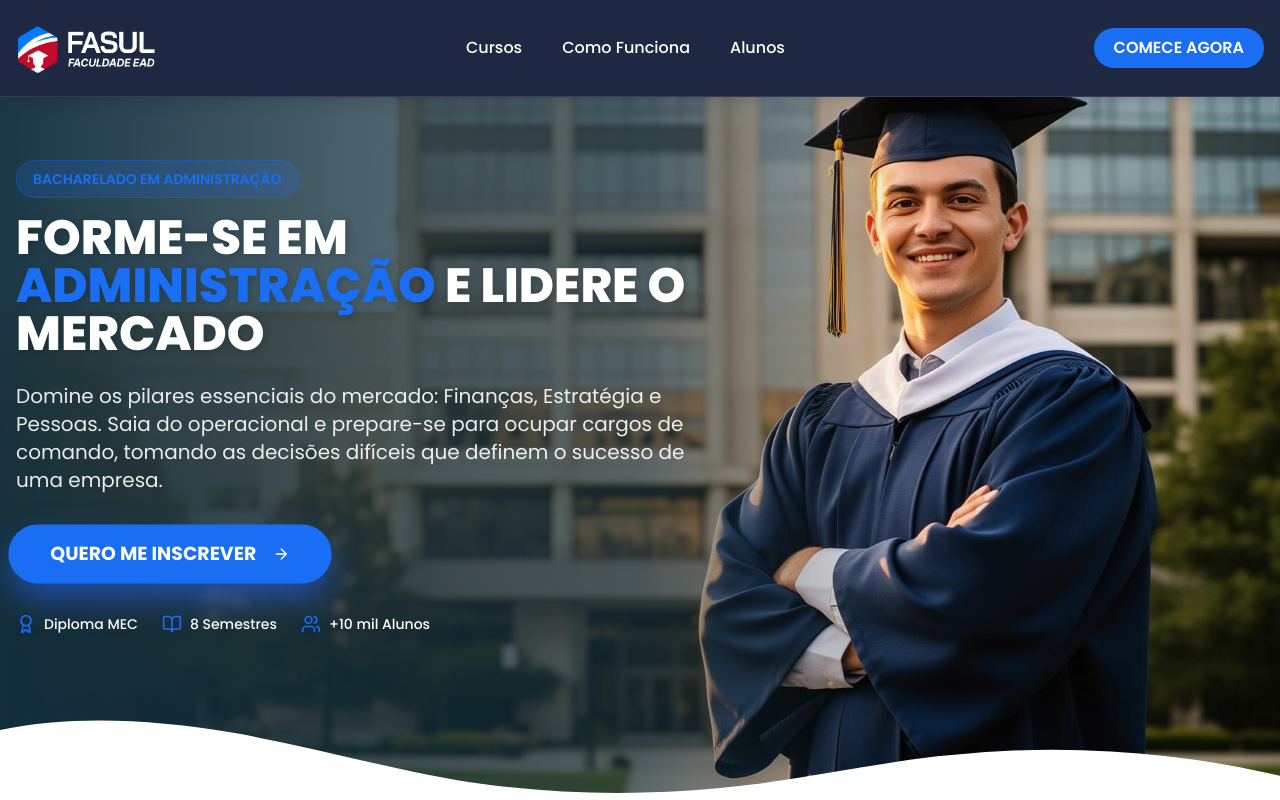
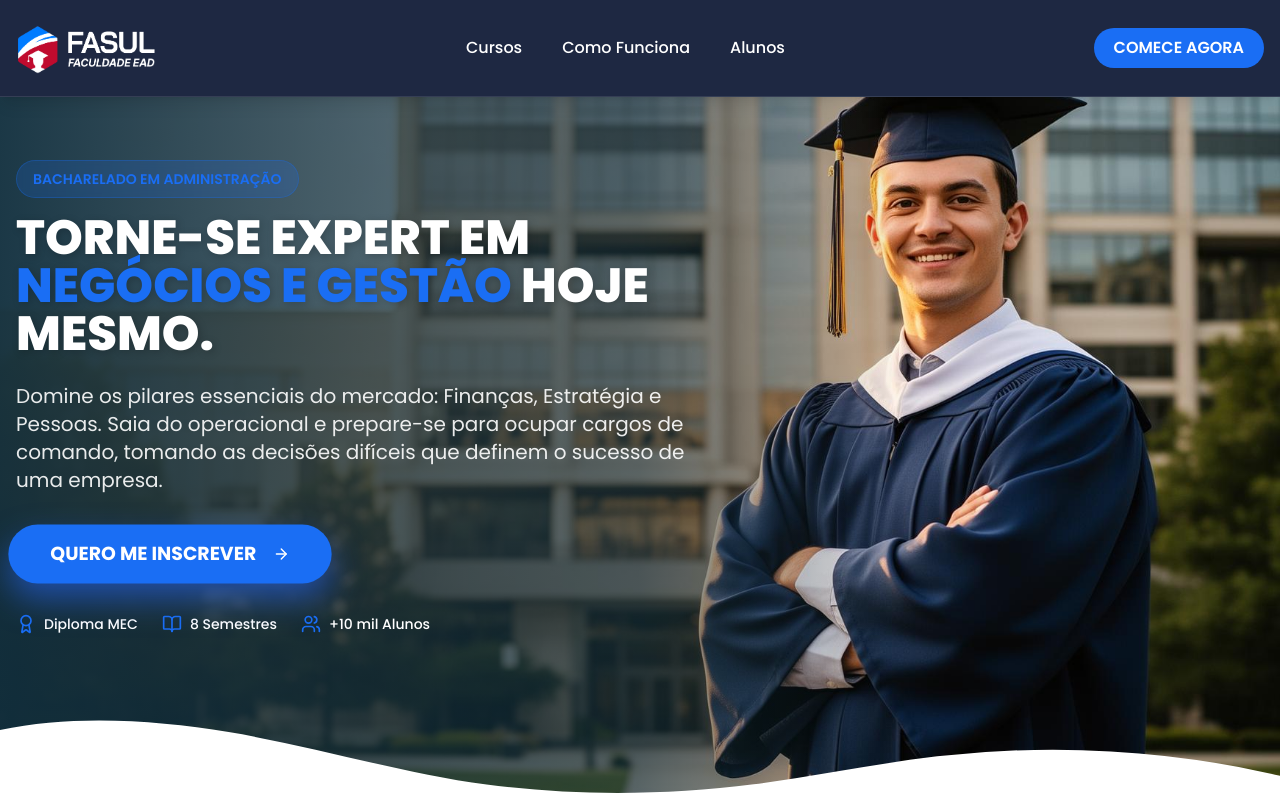
Before and after one commit to juanmkt-web/graduacaocienciascontabeis.com.br, a React (Vite) app: page / in a window 1280 px wide. Shown: the top 800 px of the page. Built offline with nearby package versions, Linux system fonts and the light colour scheme; the HTML template or start-up script is replaced by a standard one.

Commit message:
Code edited in Lovable Code Editor
Edited UI in Lovable

```diff
--- a/src/components/Hero.tsx
+++ b/src/components/Hero.tsx
@@ -40,7 +40,7 @@ const Hero = () => {
                 textShadow: "2px 2px 8px rgba(0, 0, 0, 0.2)",
               }}
             >
-              FORME-SE EM <span className="text-primary">ADMINISTRAÇÃO</span> E LIDERE O MERCADO
+              TORNE-SE EXPERT EM <span className="text-primary">NEGÓCIOS E GESTÃO</span> HOJE MESMO.
             </h1>
 
             <p className="text-base md:text-xl text-white/90 leading-relaxed mb-5 md:mb-8">
```
